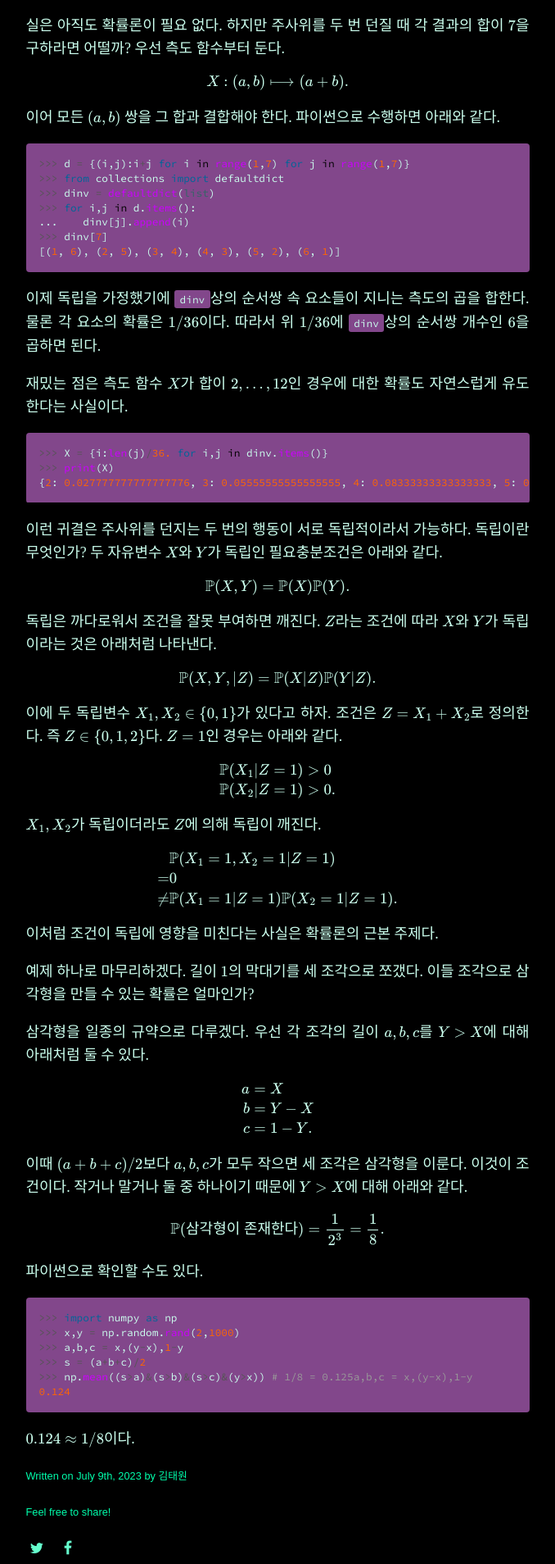
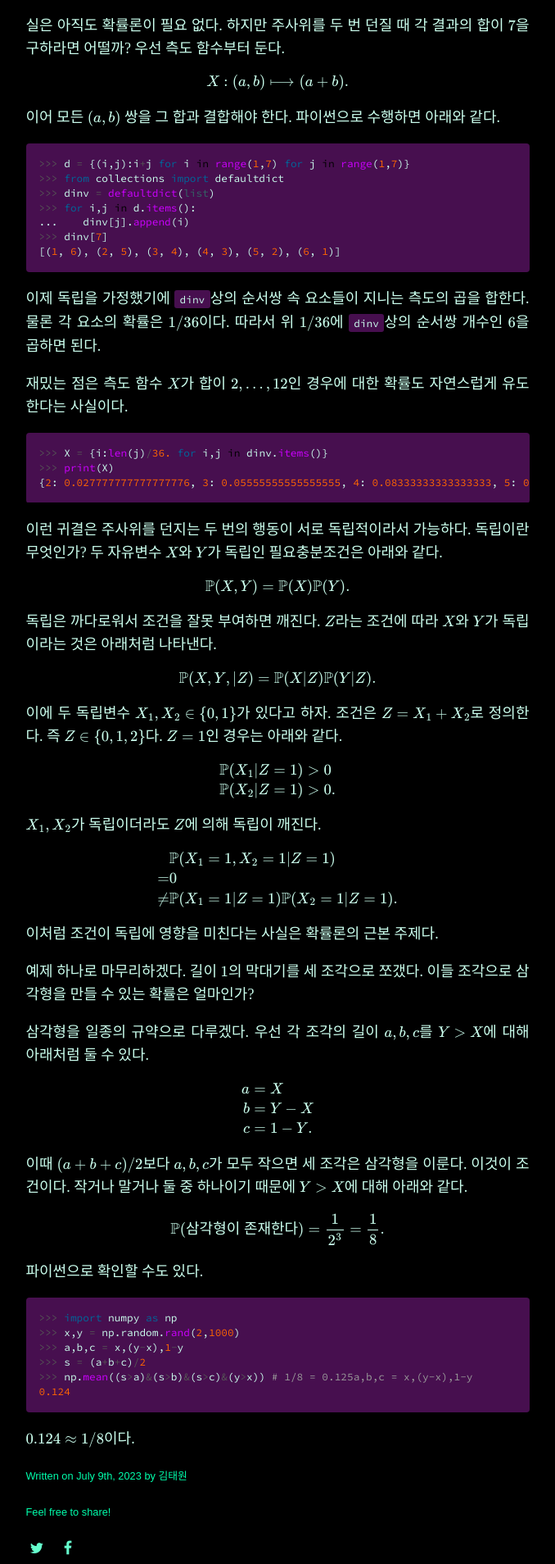
Before and after one commit to pangmoo-KTW/pangmoo-KTW, a Jekyll site: the page built from _posts/2023-07-09-ppm002.md, in a window 1280 px wide. Shown: the part 1671-3579 px from the top of the page at 82% size, without its empty margins (301-979 px from the left). Built offline with Jekyll 4.4.1, drawn with Linux system fonts in a browser that asks for light colours; some web fonts are replaced; comment, search, counter and statistics services are not loaded.

Commit message:
codeblock purple

```diff
--- a/assets/css/main.scss
+++ b/assets/css/main.scss
@@ -8,7 +8,7 @@ $code-font-family:       "Source Code Pro", monospace;
 $body-color: #cbffee;
 $link-color: #e4fff6;
 
-$code-background-color:   #82478b;
+$code-background-color:   #470f4f;
 $pagination-button-color: #e5fff6;
 
 $dark-gray-color:        #65ffcd;
```
